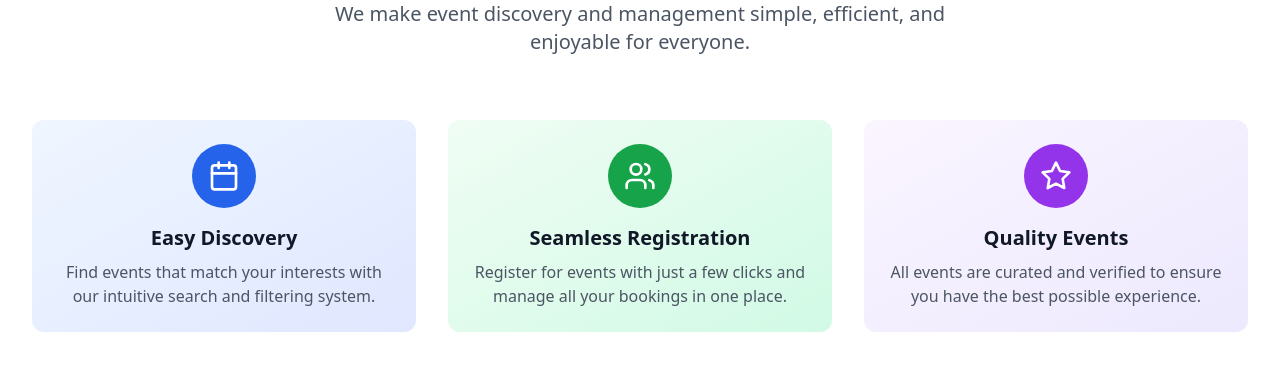
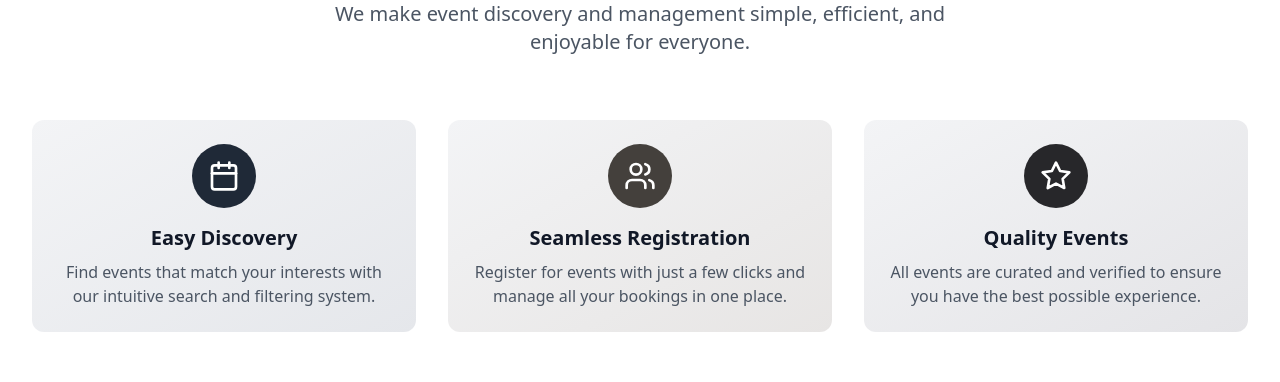
Before and after one commit to ThisaraAriyawansha/Planora, a React (Vite) app: page / in a window 1280 px wide. Shown: the part 1000-1382 px from the top of the page. Built offline with nearby package versions, Linux system fonts and the light colour scheme; no server answers.

Commit message:
update home page

```diff
--- a/src/pages/Home.tsx
+++ b/src/pages/Home.tsx
@@ -77,8 +77,8 @@ const Home: React.FC = () => {
           </div>
 
           <div className="grid gap-8 md:grid-cols-3">
-            <div className="p-6 text-center transition-shadow rounded-xl bg-gradient-to-br from-blue-50 to-indigo-100 hover:shadow-lg">
-              <div className="flex items-center justify-center w-16 h-16 mx-auto mb-4 bg-blue-600 rounded-full">
+            <div className="p-6 text-center transition-shadow rounded-xl bg-gradient-to-br from-gray-100 to-gray-200 hover:shadow-lg">
+              <div className="flex items-center justify-center w-16 h-16 mx-auto mb-4 bg-gray-800 rounded-full">
                 <Calendar className="w-8 h-8 text-white" />
               </div>
               <h3 className="mb-2 text-xl font-semibold text-gray-900">Easy Discovery</h3>
@@ -87,8 +87,8 @@ const Home: React.FC = () => {
               </p>
             </div>
 
-            <div className="p-6 text-center transition-shadow rounded-xl bg-gradient-to-br from-green-50 to-emerald-100 hover:shadow-lg">
-              <div className="flex items-center justify-center w-16 h-16 mx-auto mb-4 bg-green-600 rounded-full">
+            <div className="p-6 text-center transition-shadow rounded-xl bg-gradient-to-br from-gray-100 to-stone-200 hover:shadow-lg">
+              <div className="flex items-center justify-center w-16 h-16 mx-auto mb-4 rounded-full bg-stone-700">
                 <Users className="w-8 h-8 text-white" />
               </div>
               <h3 className="mb-2 text-xl font-semibold text-gray-900">Seamless Registration</h3>
@@ -97,8 +97,8 @@ const Home: React.FC = () => {
               </p>
             </div>
 
-            <div className="p-6 text-center transition-shadow rounded-xl bg-gradient-to-br from-purple-50 to-violet-100 hover:shadow-lg">
-              <div className="flex items-center justify-center w-16 h-16 mx-auto mb-4 bg-purple-600 rounded-full">
+            <div className="p-6 text-center transition-shadow rounded-xl bg-gradient-to-br from-gray-100 to-zinc-200 hover:shadow-lg">
+              <div className="flex items-center justify-center w-16 h-16 mx-auto mb-4 rounded-full bg-zinc-800">
                 <Star className="w-8 h-8 text-white" />
               </div>
               <h3 className="mb-2 text-xl font-semibold text-gray-900">Quality Events</h3>
@@ -109,6 +109,7 @@ const Home: React.FC = () => {
           </div>
         </div>
       </section>
+
 
       {/* Featured Events Section */}
       <section className="py-20 bg-gray-50">
```
